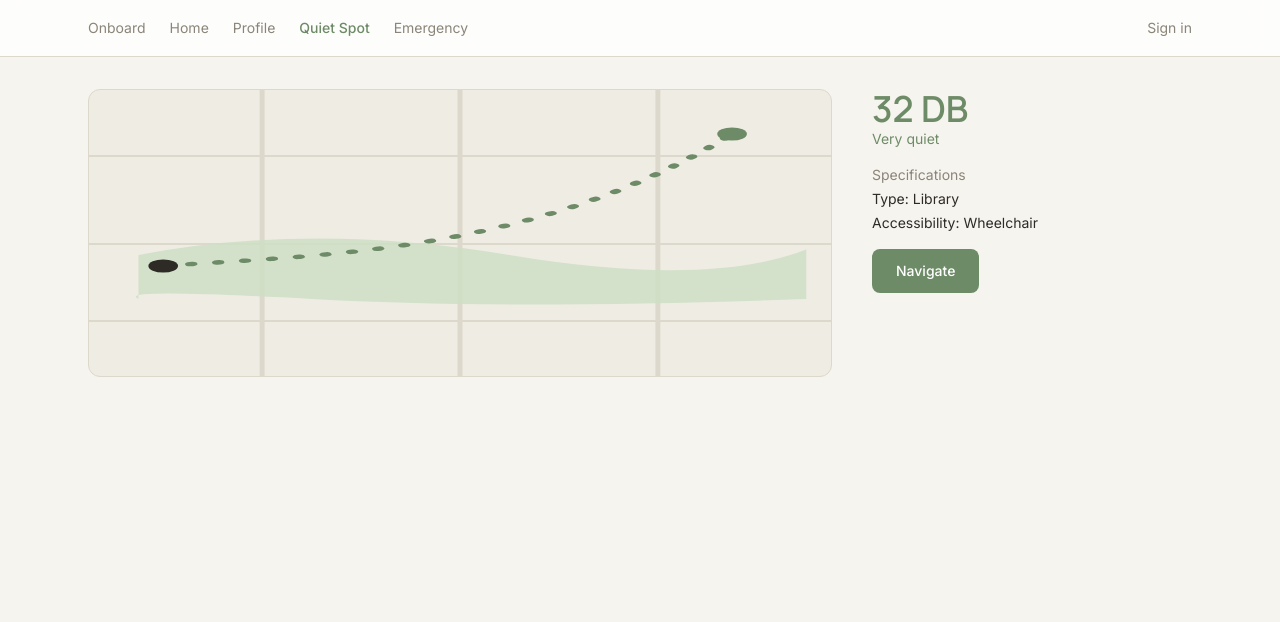
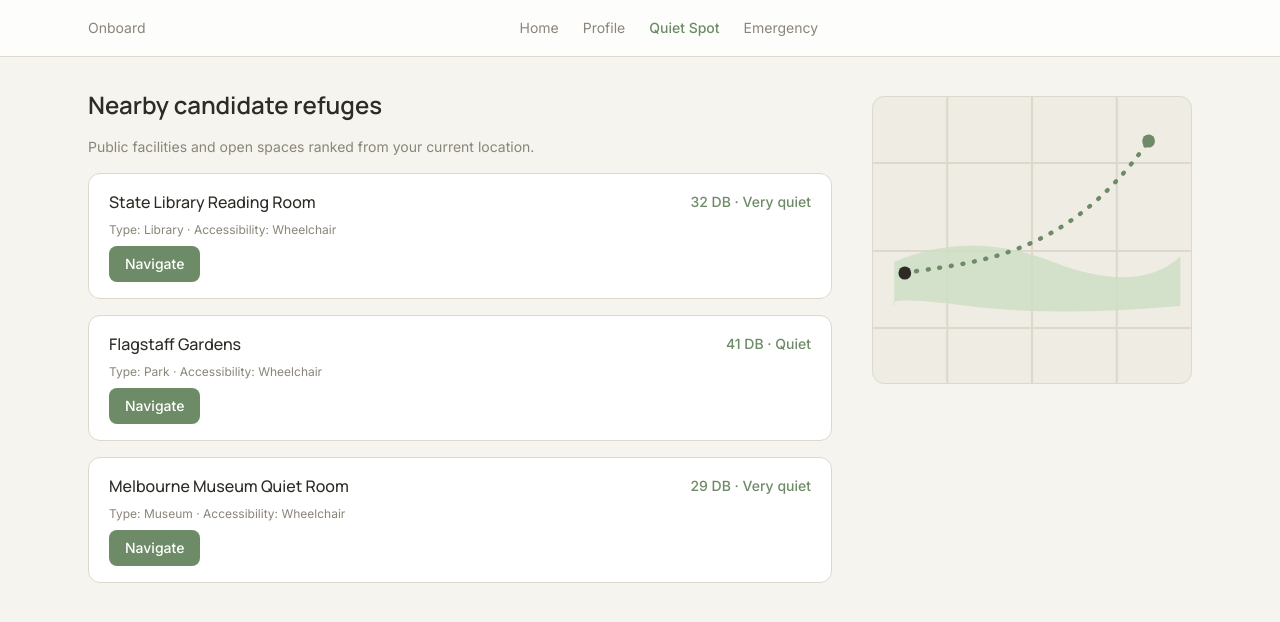
Before and after one commit to tausifjahangir6/calmer-commute, a Next.js app in the folder frontend/: page /quiet-spot/refuge in a window 1280 px wide. Shown: the top 622 px of the page. Built offline with nearby package versions, Linux system fonts and the light colour scheme.

Commit message:
Fixed the onboard page and removed the sign-in button

```diff
--- /dev/null
+++ b/frontend/src/app/onboard/page.tsx
@@ -0,0 +1,21 @@
+import Link from "next/link";
+
+export default function OnboardPage() {
+  return (
+    <div className="flex flex-col items-center gap-6 py-24 text-center">
+      <div className="space-y-2">
+        <h1 className="font-display text-2xl font-semibold">Welcome</h1>
+        <p className="text-sm text-[#8A8578]">
+          Looking for a quiet trip?
+        </p>
+      </div>
+
+      <Link
+        href="/"
+        className="rounded-lg bg-[#6E8B67] px-6 py-3 text-sm font-medium text-white transition-colors hover:bg-[#5E7A58]"
+      >
+        Continue to Home
+      </Link>
+    </div>
+  );
+}
--- a/frontend/src/app/quiet-spot/refuge/page.tsx
+++ b/frontend/src/app/quiet-spot/refuge/page.tsx
@@ -7,39 +7,62 @@
 
 export default function RefugeSpotPage() {
   const router = useRouter();
-  const [spot, setSpot] = useState<RefugeSpot | null>(null);
+  const [spots, setSpots] = useState<RefugeSpot[] | null>(null);
 
   useEffect(() => {
-    fetchRefugeSpots().then((spots) => setSpot(spots[0] ?? null));
+    fetchRefugeSpots().then(setSpots);
   }, []);
 
   return (
     <div className="grid gap-10 md:grid-cols-[1fr_320px]">
-      <MapPreview className="h-72" />
       <div className="space-y-4">
-        {!spot && <div className="h-40 animate-pulse rounded-xl bg-[#EFECE3]" />}
-        {spot && (
-          <>
-            <div>
-              <p className="font-display text-4xl font-semibold text-[#6E8B67]">
-                {spot.decibels} DB
-              </p>
-              <p className="text-sm text-[#6E8B67]">{spot.quietnessLabel}</p>
+        <h1 className="font-display text-2xl font-semibold">Nearby candidate refuges</h1>
+        <p className="text-sm text-[#8A8578]">
+          Public facilities and open spaces ranked from your current location.
+        </p>
+
+        {!spots && (
+          <div className="space-y-4">
+            <div className="h-20 animate-pulse rounded-xl bg-[#EFECE3]" />
+            <div className="h-20 animate-pulse rounded-xl bg-[#EFECE3]" />
+          </div>
+        )}
+
+        {spots?.length === 0 && (
+          <div className="rounded-xl border border-[#DDD8CC] bg-white px-5 py-4">
+            <p className="text-sm font-medium">Candidate refuge search unavailable</p>
+            <p className="mt-1 text-xs text-[#8A8578]">
+              No supported park, library, museum, or community facility was found nearby. No
+              fixed refuge is being substituted.
+            </p>
+          </div>
+        )}
+
+        {spots?.map((spot) => (
+          <div
+            key={spot.id}
+            className="space-y-2 rounded-xl border border-[#DDD8CC] bg-white px-5 py-4"
+          >
+            <div className="flex items-center justify-between">
+              <span className="font-display font-medium">{spot.name}</span>
+              <span className="text-sm font-medium text-[#6E8B67]">
+                {spot.decibels} DB · {spot.quietnessLabel}
+              </span>
             </div>
-            <div className="space-y-1 text-sm">
-              <p className="text-[#8A8578]">Specifications</p>
-              <p>Type: {spot.type}</p>
-              <p>Accessibility: {spot.accessibility}</p>
-            </div>
+            <p className="text-xs text-[#8A8578]">
+              Type: {spot.type} · Accessibility: {spot.accessibility}
+            </p>
             <button
               onClick={() => router.push(`/quiet-spot/navigate?spot=${spot.id}`)}
-              className="rounded-lg bg-[#6E8B67] px-6 py-3 text-sm font-medium text-white transition-colors hover:bg-[#5E7A58]"
+              className="rounded-lg bg-[#6E8B67] px-4 py-2 text-sm font-medium text-white transition-colors hover:bg-[#5E7A58]"
             >
               Navigate
             </button>
-          </>
-        )}
+          </div>
+        ))}
       </div>
+
+      <MapPreview className="h-72 md:sticky md:top-24" />
     </div>
   );
 }
--- a/frontend/src/components/NavBar.tsx
+++ b/frontend/src/components/NavBar.tsx
@@ -3,8 +3,9 @@
 import Link from "next/link";
 import { usePathname } from "next/navigation";
 
-const links = [
-  { href: "/onboard", label: "Onboard" },
+const primaryLink = { href: "/onboard", label: "Onboard" };
+
+const centerLinks = [
   { href: "/", label: "Home" },
   { href: "/profile", label: "Profile" },
   { href: "/quiet-spot", label: "Quiet Spot" },
@@ -14,31 +15,39 @@
 export default function NavBar() {
   const pathname = usePathname();
 
+  function isActive(href: string) {
+    return href === "/" ? pathname === "/" : pathname?.startsWith(href);
+  }
+
   return (
     <header className="sticky top-0 z-10 border-b border-[#DDD8CC] bg-white/80 backdrop-blur">
-      <nav className="mx-auto flex h-14 max-w-6xl items-center justify-between px-6 text-sm">
-        <div className="flex gap-6">
-          {links.map((link) => {
-            const active =
-              link.href === "/" ? pathname === "/" : pathname?.startsWith(link.href);
-            return (
+      <nav className="mx-auto grid h-14 max-w-6xl grid-cols-[auto_1fr] items-center px-6 text-sm">
         <Link
-                key={link.href}
+          href={primaryLink.href}
+          className={
+            isActive(primaryLink.href)
+              ? "font-medium text-[#6E8B67]"
+              : "text-[#8A8578] transition-colors hover:text-[#2E2B26]"
+          }
+        >
+          {primaryLink.label}
+        </Link>
+
+        <div className="flex justify-center gap-6">
+          {centerLinks.map((link) => (
+            <Link
+              key={link.label}
               href={link.href}
               className={
-                  active
+                isActive(link.href)
                   ? "font-medium text-[#6E8B67]"
                   : "text-[#8A8578] transition-colors hover:text-[#2E2B26]"
               }
             >
               {link.label}
             </Link>
-            );
-          })}
+          ))}
         </div>
-        <button className="text-[#8A8578] transition-colors hover:text-[#2E2B26]">
-          Sign in
-        </button>
       </nav>
     </header>
   );
--- a/frontend/src/lib/mock-data.ts
+++ b/frontend/src/lib/mock-data.ts
@@ -85,6 +85,22 @@
     quietnessLabel: "Very quiet",
     accessibility: "Wheelchair",
   },
+  {
+    id: "refuge-2",
+    name: "Flagstaff Gardens",
+    type: "Park",
+    decibels: 41,
+    quietnessLabel: "Quiet",
+    accessibility: "Wheelchair",
+  },
+  {
+    id: "refuge-3",
+    name: "Melbourne Museum Quiet Room",
+    type: "Museum",
+    decibels: 29,
+    quietnessLabel: "Very quiet",
+    accessibility: "Wheelchair",
+  },
 ];
 
 // Mocks GET /api/refuges
```
Lines whose indentation alone changed are shown as unchanged.
